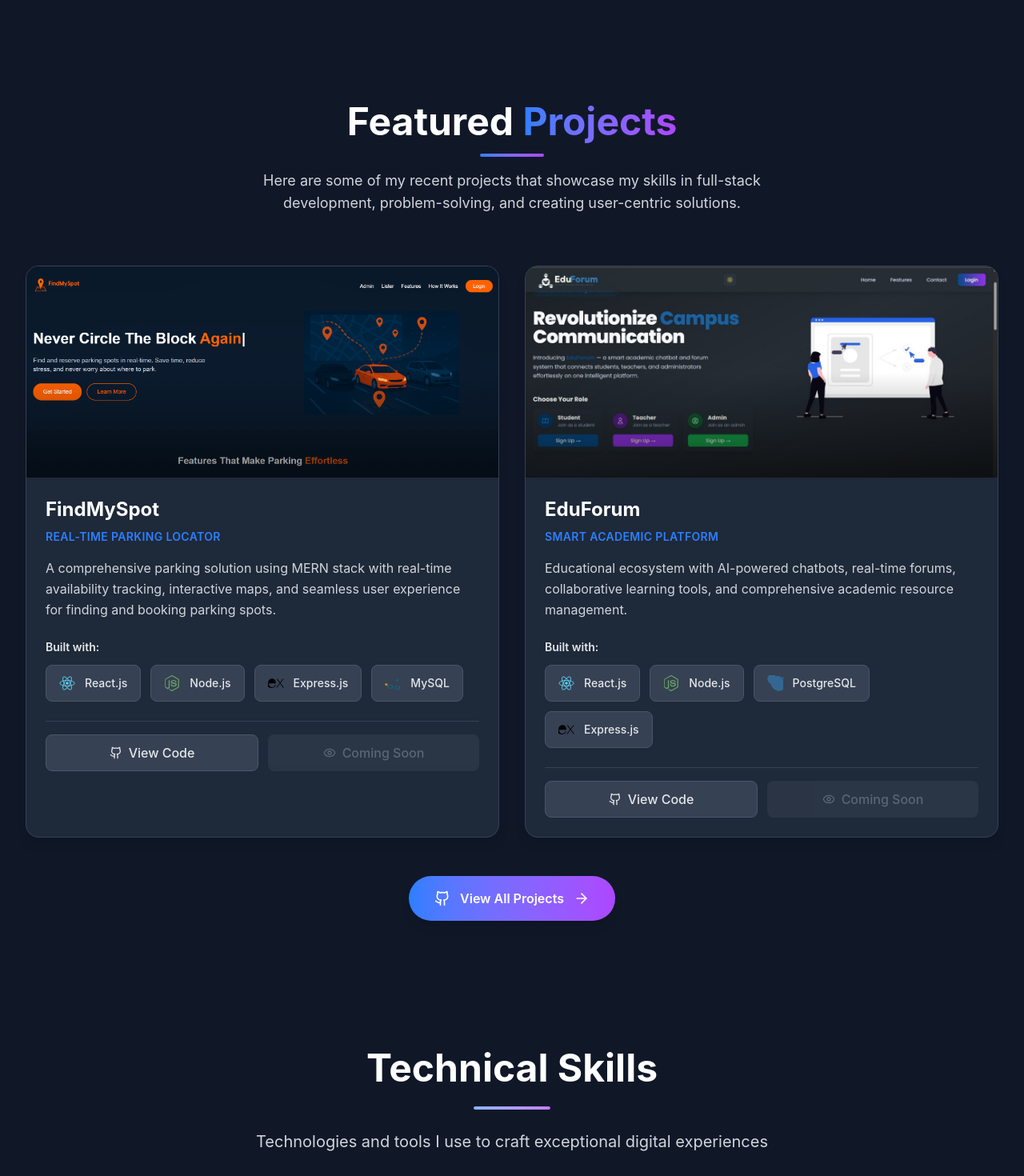
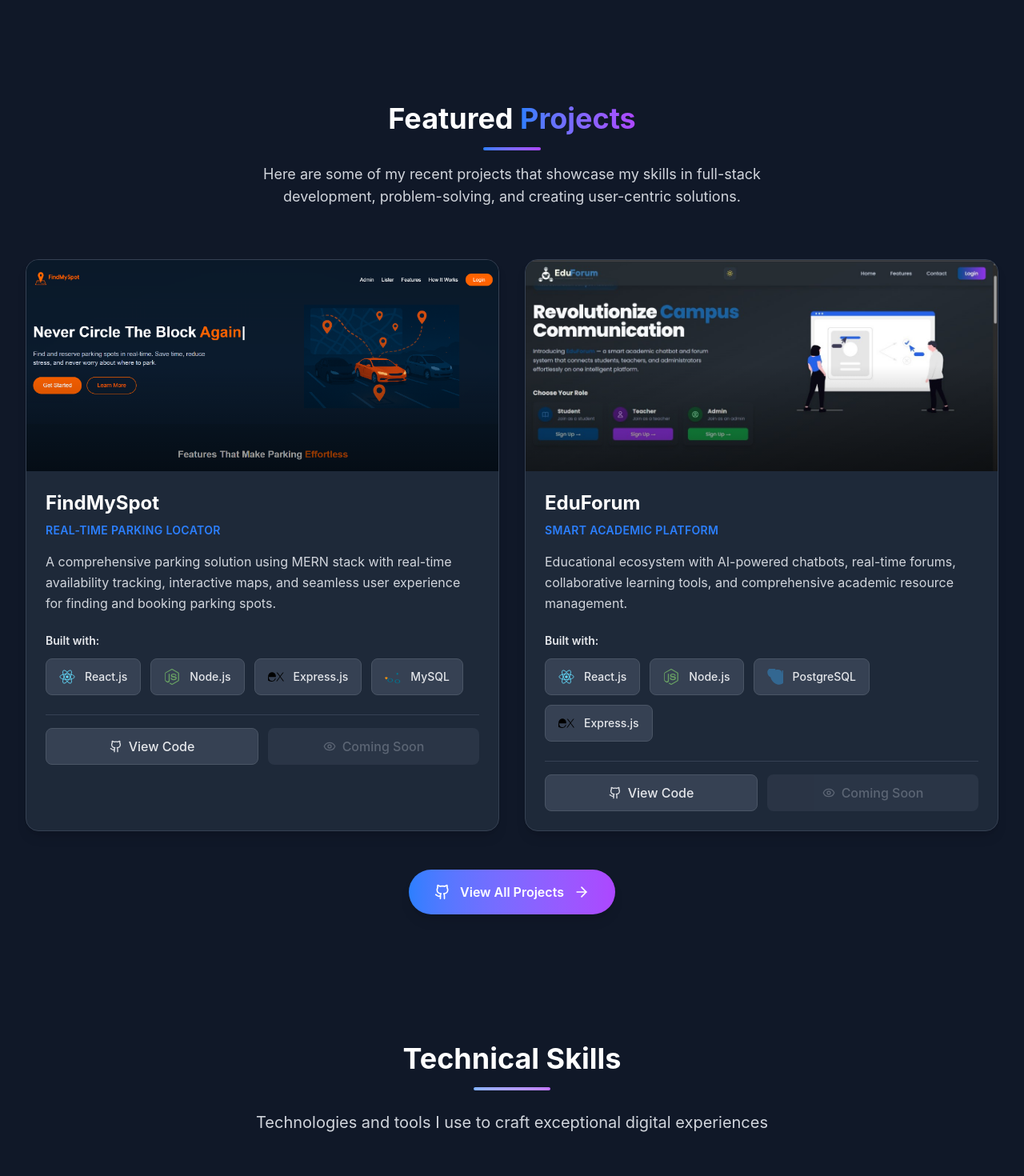
Before and after one commit to sumitmahankale/Portfolio, a React (Vite) app: page / in a window 1280 px wide. Shown: the part 1840-3310 px from the top of the page at 80% size. Built offline with nearby package versions, Linux system fonts and the light colour scheme.

Commit message:
Updation in size and zoom effect

```diff
--- a/src/Components/Portfolio.jsx
+++ b/src/Components/Portfolio.jsx
@@ -43,14 +43,14 @@ const ModernPortfolio = () => {
     }
   };
 
-  // Fixed Download Resume Function
+
   // Single Page Resume PDF Generator
 const downloadResume = () => {
   // Create a temporary anchor element
   const link = document.createElement('a');
-  link.href = 'Sumit-Mahankale Resume.pdf'; // Path to your PDF in public folder
-  link.download = 'Sumit-Mahankale-Resume.pdf'; // Filename for download
-  link.target = '_blank'; // Optional: open in new tab if download fails
+  link.href = 'Sumit-Mahankale Resume.pdf';
+  link.download = 'Sumit-Mahankale-Resume.pdf';
+  link.target = '_blank';
 
   // Trigger the download
   document.body.appendChild(link);
--- a/src/Components/ProjectSection.jsx
+++ b/src/Components/ProjectSection.jsx
@@ -94,10 +94,10 @@ const ProjectsSection = ({ darkMode = false }) => {
       <div className="max-w-7xl mx-auto px-4 sm:px-6 lg:px-8">
         {/* Section Header */}
         <div className="text-center mb-12 sm:mb-16">
-          <h2 className={`text-3xl sm:text-4xl lg:text-5xl font-bold mb-4 ${darkMode ? 'text-white' : 'text-gray-900'}`}>
+          <h2 className={`text-2xl sm:text-3xl lg:text-4xl font-bold mb-4 ${darkMode ? 'text-white' : 'text-gray-900'}`}>
             Featured <span className="bg-gradient-to-r from-blue-500 to-purple-500 bg-clip-text text-transparent">Projects</span>
           </h2>
-          <div className="w-16 sm:w-20 h-1 bg-gradient-to-r from-blue-500 to-purple-500 mx-auto rounded-full mb-4" />
+          <div className="w-14 sm:w-18 h-1 bg-gradient-to-r from-blue-500 to-purple-500 mx-auto rounded-full mb-4" />
           <p className={`text-base sm:text-lg max-w-2xl mx-auto px-4 sm:px-0 ${darkMode ? 'text-gray-300' : 'text-gray-600'}`}>
             Here are some of my recent projects that showcase my skills in full-stack development,
             problem-solving, and creating user-centric solutions.
@@ -109,7 +109,7 @@ const ProjectsSection = ({ darkMode = false }) => {
           {projects.map((project, index) => (
             <div
               key={project.title}
-              className={`group relative rounded-xl sm:rounded-2xl overflow-hidden shadow-lg hover:shadow-2xl transition-all duration-500 hover:transform hover:scale-[1.02] ${
+              className={`group relative rounded-xl sm:rounded-2xl overflow-hidden shadow-lg hover:shadow-2xl transition-all duration-500 ${
                 darkMode ? 'bg-gray-800 border border-gray-700' : 'bg-white border border-gray-200'
               }`}
               style={{ animationDelay: `${index * 0.1}s` }}
@@ -119,7 +119,7 @@ const ProjectsSection = ({ darkMode = false }) => {
                 <img
                   src={project.backgroundImage}
                   alt={project.title}
-                  className="w-full h-full object-cover object-center group-hover:scale-110 transition-transform duration-500"
+                  className="w-full h-full object-cover object-center transition-transform duration-500"
                 />
                 {/* Gradient Overlay */}
                 <div className="absolute inset-0 bg-gradient-to-t from-black/50 via-transparent to-transparent" />
@@ -151,7 +151,7 @@ const ProjectsSection = ({ darkMode = false }) => {
                     {project.technologies.map((tech) => (
                       <div
                         key={tech}
-                        className={`flex items-center gap-2 sm:gap-3 px-3 sm:px-4 py-2 sm:py-3 rounded-lg border transition-all duration-200 hover:scale-105 ${
+                        className={`flex items-center gap-2 sm:gap-3 px-3 sm:px-4 py-2 sm:py-3 rounded-lg border transition-all duration-200 ${
                           darkMode
                             ? 'bg-gray-700 border-gray-600 text-gray-200 hover:bg-gray-600'
                             : 'bg-gray-50 border-gray-200 text-gray-700 hover:bg-gray-100'
@@ -170,7 +170,7 @@ const ProjectsSection = ({ darkMode = false }) => {
                     href={project.githubLink}
                     target="_blank"
                     rel="noopener noreferrer"
-                    className={`flex items-center gap-2 px-4 py-2.5 rounded-lg font-medium transition-all duration-200 hover:scale-105 flex-1 justify-center text-sm sm:text-base ${
+                    className={`flex items-center gap-2 px-4 py-2.5 rounded-lg font-medium transition-all duration-200 flex-1 justify-center text-sm sm:text-base ${
                       darkMode
                         ? 'bg-gray-700 hover:bg-gray-600 text-gray-200 hover:text-white border border-gray-600'
                         : 'bg-gray-100 hover:bg-gray-200 text-gray-700 hover:text-gray-900 border border-gray-200'
@@ -185,7 +185,7 @@ const ProjectsSection = ({ darkMode = false }) => {
                       href={project.liveLink}
                       target="_blank"
                       rel="noopener noreferrer"
-                      className="flex items-center gap-2 px-4 py-2.5 bg-gradient-to-r from-blue-500 to-purple-500 text-white rounded-lg font-medium hover:scale-105 transition-transform duration-200 flex-1 justify-center text-sm sm:text-base"
+                      className="flex items-center gap-2 px-4 py-2.5 bg-gradient-to-r from-blue-500 to-purple-500 text-white rounded-lg font-medium transition-all duration-200 flex-1 justify-center text-sm sm:text-base"
                     >
                       <ExternalLink className="w-4 h-4" />
                       <span>Live Demo</span>
@@ -216,7 +216,7 @@ const ProjectsSection = ({ darkMode = false }) => {
             href="https://github.com/sumitmahankale?tab=repositories"
             target="_blank"
             rel="noopener noreferrer"
-            className="inline-flex items-center gap-3 bg-gradient-to-r from-blue-500 to-purple-500 text-white px-6 sm:px-8 py-3 sm:py-4 rounded-full font-semibold hover:scale-105 transition-all duration-300 shadow-lg hover:shadow-xl text-sm sm:text-base"
+            className="inline-flex items-center gap-3 bg-gradient-to-r from-blue-500 to-purple-500 text-white px-6 sm:px-8 py-3 sm:py-4 rounded-full font-semibold transition-all duration-300 shadow-lg hover:shadow-xl text-sm sm:text-base"
           >
             <Github className="w-4 h-4 sm:w-5 sm:h-5" />
             View All Projects
--- a/src/Components/SkillSection.jsx
+++ b/src/Components/SkillSection.jsx
@@ -244,12 +244,7 @@ const SkillsSection = ({ darkMode = false }) => {
       <div className="max-w-7xl mx-auto px-4 sm:px-6 lg:px-8 relative z-10">
         {/* Section Header */}
         <div className="text-center mb-8 sm:mb-12 md:mb-16">
-          <h2 className={`
-            text-2xl sm:text-3xl md:text-4xl lg:text-5xl font-bold
-            mb-3 sm:mb-4 md:mb-6
-            ${darkMode ? 'text-white' : 'text-gray-900'}
-            px-4
-          `}>
+           <h2 className={`text-2xl sm:text-3xl lg:text-4xl font-bold mb-4 ${darkMode ? 'text-white' : 'text-gray-900'}`}>
             Technical Skills
           </h2>
 
```
